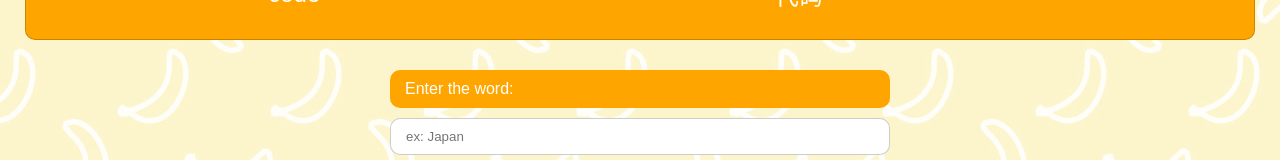
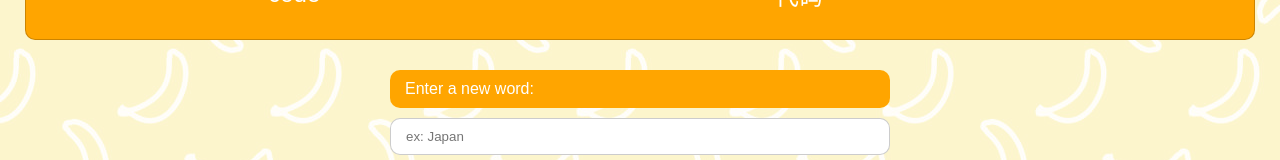
Before and after one commit to shangzhenyang/monkey-master, a React (Create React App) app: page /wordlist/0 in a window 1280 px wide. Shown: the part 526-686 px from the top of the page. Built offline with nearby package versions, Linux system fonts and the light colour scheme; a web font is replaced by a local one.

Commit message:
Implement deleting word

```diff
--- a/src/AddWord.js
+++ b/src/AddWord.js
@@ -1,47 +1,60 @@
-import { useState } from 'react';
+import { useState } from "react"
 function AddWord(props) {
-
-
-
-	const [inputtedWord, setInputtedWord] = useState("");
-	const [inputtedDef, setInputtedDef] = useState("");
+	const [inputtedWord, setInputtedWord] = useState("")
+	const [inputtedDef, setInputtedDef] = useState("")
 
 	const handleWordChange = (event) => {
-		let newValue = event.target.value;
-		setInputtedWord(newValue);
+		let newValue = event.target.value
+		setInputtedWord(newValue)
 	}
 
 	const handleDefChange = (event) => {
-		let newValue = event.target.value;
-		setInputtedDef(newValue);
+		let newValue = event.target.value
+		setInputtedDef(newValue)
 	}
 
 	const handleSubmit = (event) => {
-		event.preventDefault();
-		props.addWordCallBack(inputtedWord, inputtedDef);
+		event?.preventDefault()
+		props.addWordCallBack(inputtedWord, inputtedDef)
+		setInputtedWord("")
+		setInputtedDef("")
 	}
 
-
-
-
+	const handleEnterKey = (event, callback) => {
+		if (event.key === "Enter") {
+			event.preventDefault()
+			callback()
+		}
+	}
 
 	return <form id="new-word-form" className="form-template" onSubmit={handleSubmit}>
 		<div className="form-template">
-			<label htmlFor="word">Enter the word: </label>
+			<label htmlFor="word">Enter a new word:</label>
 			<input type="text"
 				name="word"
 				id="word"
 				onChange={handleWordChange}
+				onKeyDown={event => {
+					handleEnterKey(event, () => {
+						document.getElementById("definition").focus()
+					})
+				}}
 				placeholder="ex: Japan"
 				value={inputtedWord}
 				required></input>
 		</div>
 		<div className="form-template">
-			<label htmlFor="definition">Enter the definition for that word: </label>
+			<label htmlFor="definition">Enter the definition for that word:</label>
 			<input type="text"
 				name="definition"
 				id="definition"
 				onChange={handleDefChange}
+				onKeyDown={event => {
+					handleEnterKey(event, () => {
+						handleSubmit()
+						document.getElementById("word").focus()
+					})
+				}}
 				placeholder="ex: 日本"
 				value={inputtedDef}
 				required></input>
--- a/src/App.js
+++ b/src/App.js
@@ -9,7 +9,16 @@ import WordList from "./WordList"
 
 function App() {
 	const [lists, setLists] = useState(
-		JSON.parse(localStorage.getItem("wordLists")) || [{
+		(() => {
+			try {
+				const result = JSON.parse(localStorage.getItem("wordLists"))
+				if (typeof result !== "object") {
+					throw new TypeError()
+				}
+			} catch {
+				return null
+			}
+		})() || [{
 			title: "Title 1",
 			words: [{
 				word: "hello",
--- a/src/WordCard.js
+++ b/src/WordCard.js
@@ -1,15 +1,11 @@
 function WordCard(props) {
 	return <div className="word-card">
 
-
 		<div className="word">{props.word}</div>
-
 
 		<div className="word">{props.definition}</div>
 
-
 		<span className="icon-card" title="Bookmark">&#xe600;</span>
-
 
 		<span className="icon-card" title="Edit this card" onClick={() => {
 			const newWord = prompt(
@@ -29,8 +25,6 @@ function WordCard(props) {
 			props.onChange(newWord, newDefinition)
 		}}>&#xe601;</span>
 
-
-
 		<span className="icon-card" title="Play pronunciation" onClick={() => {
 			if (window.speechSynthesis) {
 				if (!onbeforeunload) {
@@ -45,10 +39,11 @@ function WordCard(props) {
 			}
 		}}>&#xe8b8;</span>
 
-
-		<span className="icon-card" title="delete">
-
-		&#xe602;</span>
+		<span className="icon-card" title="Delete the word" onClick={() => {
+			if (window.confirm(`Are you sure that you want to delete the word "${props.word}"?`)) {
+				props.onDelete()
+			}
+		}}>&#xe602;</span>
 	</div>
 }
 
--- a/src/WordList.js
+++ b/src/WordList.js
@@ -5,20 +5,22 @@ import WordCard from "./WordCard"
 function WordList(props) {
 	const { index } = useParams()
 	const list = props.lists[index]
-	console.log(list);
 
-	//The function for adding new word
-	const AddVocab = (wordEle, defEle) => {
-        let newVocab = {
-            word: wordEle,
-			definition: defEle
-        }
+	const addWord = (newWord, newDefinition) => {
+		list.words.push({
+			word: newWord,
+			definition: newDefinition,
+		})
+		props.saveLists()
+		setTimeout(scrollToBottom, 100)
+	}
 
-        list.words.push(newVocab);
-		props.saveLists();
-    };
-
-
+	const scrollToBottom = () => {
+		window.scrollTo({
+			top: document.body.scrollHeight,
+			behavior: "smooth"
+		})
+	}
 
 	return <main>
 		<h2 className="wordlist-title" title="Change the title" onClick={() => {
@@ -30,7 +32,7 @@ function WordList(props) {
 			props.saveLists()
 		}}>{list.title}</h2>
 		<ul className="wordlist-nav-row">
-			<li className="wordlist-nav-button" title="Add new words"><span className="icon">&#xe624;</span></li>
+			<li className="wordlist-nav-button" title="Add new words" onClick={scrollToBottom}><span className="icon">&#xe624;</span></li>
 			<li className="wordlist-nav-button" title="Search for words"><span className="icon">&#xe8ba;</span></li>
 			<li className="wordlist-nav-button" title="Test your knowledge"><span className="icon">&#xe62f;</span></li>
 			<li className="wordlist-nav-button" title="More options"><span className="icon">&#xe73a;</span></li>
@@ -45,18 +47,14 @@ function WordList(props) {
 					item.definition = newDefinition
 					props.saveLists()
 				}}
+				onDelete={() => {
+					list.words.splice(index, 1)
+					props.saveLists()
+				}}
 			/>
 		)}
 
-
-
-
-		<AddWord addWordCallBack={AddVocab}/>
-
-
-
-
-
+		<AddWord addWordCallBack={addWord} />
 	</main>
 }
 
```
